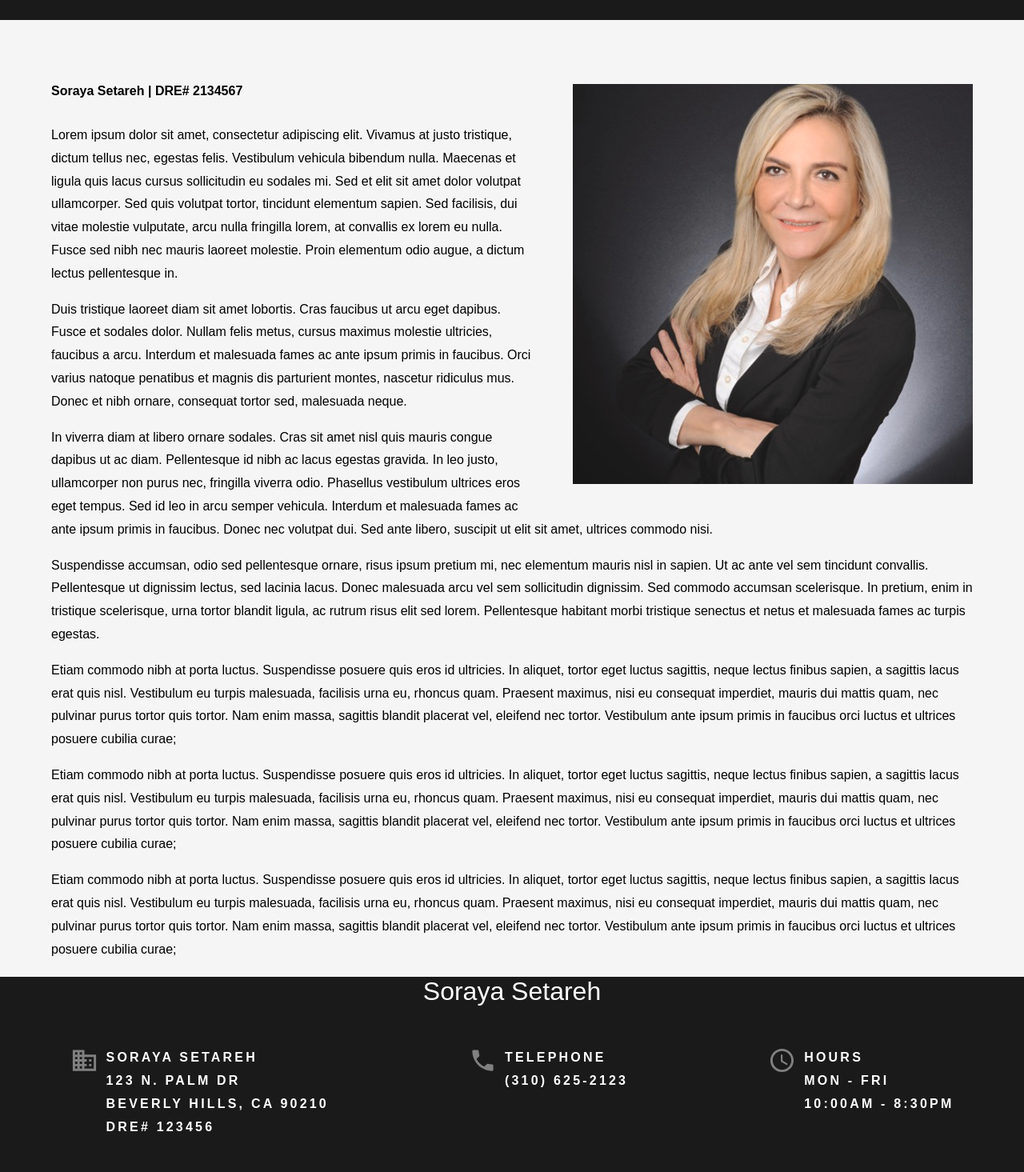
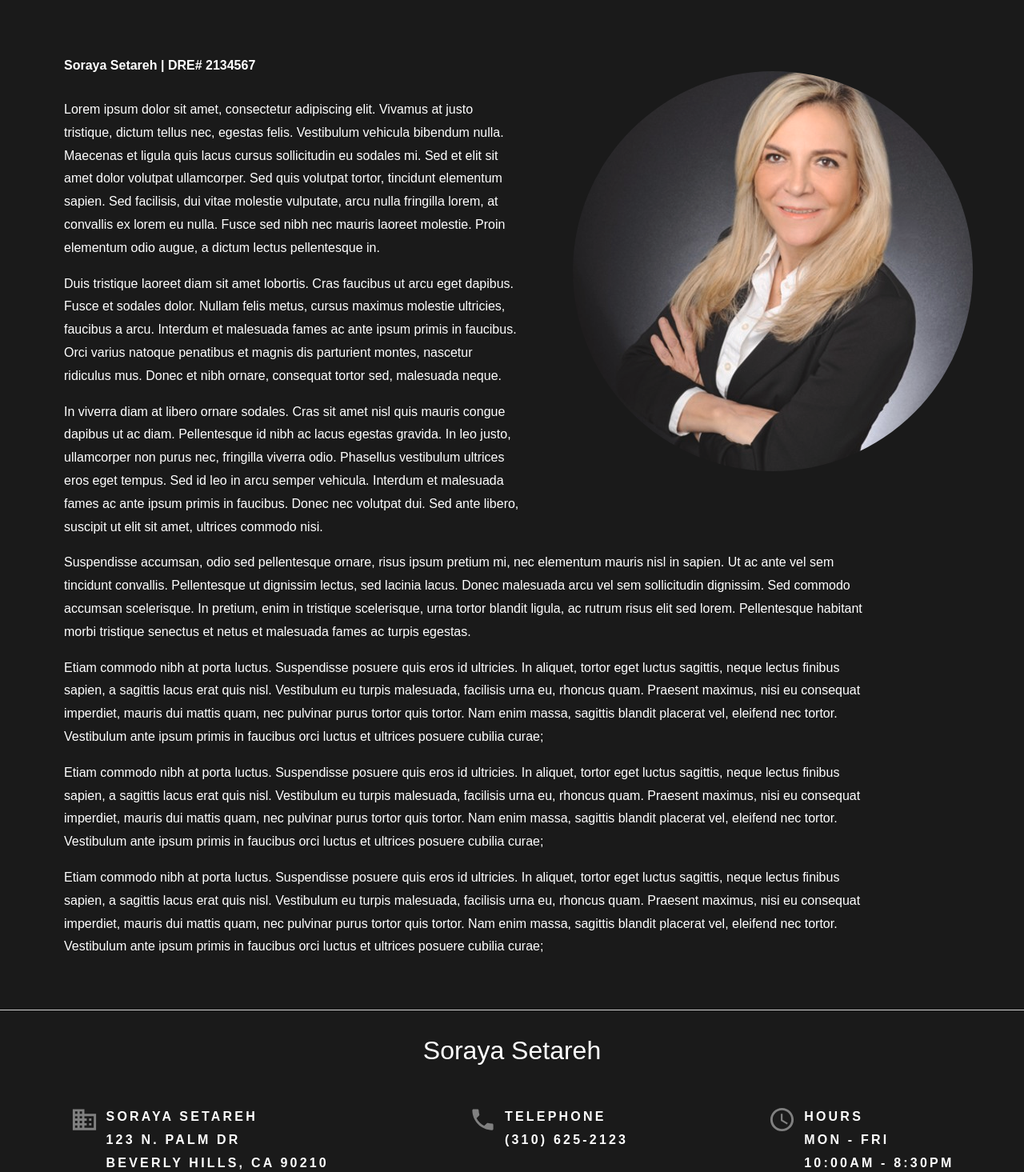
Before and after one commit to rissandimo/silvana-setareh-real-estate, a React (Create React App) app: page /about in a window 1280 px wide. Shown: the part 45-1510 px from the top of the page at 80% size. Built offline with nearby package versions, Linux system fonts and the light colour scheme.

Commit message:
Updated styling

```diff
--- a/src/components/footer/Footer.css
+++ b/src/components/footer/Footer.css
@@ -1,12 +1,14 @@
 .footer{
     background-color: #1A1A1A;
+    border-top: 1px solid lightgray;
     color: white;
     height: 250px;
+    max-height: 450px;
 }
 
 .footer > h1{
     font-weight: 400;
-    margin-top: 20px;
+    padding-top: 2rem;
     text-align: center;
 }
 
--- a/src/components/sold/Sold.css
+++ b/src/components/sold/Sold.css
@@ -4,14 +4,16 @@
     display: grid;
     grid-template-columns: repeat(4, 1fr);
     grid-gap: 1rem;
+    min-height: 618px;
 }
 
 .sold__group{
     background-color: white;
+    border: 1px solid lightgray;
     display: flex;
     flex-direction: column;
     width: 445px;
-
+    height: 480px;
     -webkit-box-shadow: 5px 5px 7px 0px rgba(0,0,0,0.38);
     -moz-box-shadow: 5px 5px 7px 0px rgba(0,0,0,0.38);
     box-shadow: 5px 5px 7px 0px rgba(0,0,0,0.38);
--- a/src/pages/about/aboutPage.css
+++ b/src/pages/about/aboutPage.css
@@ -1,20 +1,27 @@
 .about{
-    margin: 5rem auto 0;
+    background-color: #1A1A1A;
+    color: white;
+}
+
+.about__info{
+    padding: 3rem;
     width: 90%;
 }
 
 .about__info > p{
     font-weight: 200;
     line-height: 1.8rem;
-    margin-bottom: 1rem;
+    padding-left: 2rem;
+    padding-bottom: 1rem;
 }
 
 .about__info > h4{
     margin-bottom: 2rem;
+    padding-left: 2rem;
 }
 
-img{
-    margin-bottom: 2rem;
-    margin-left: 3rem;
+.about > img{
     float: right;
+    border-radius: 50%;
+    padding: 4rem;
 }
```
